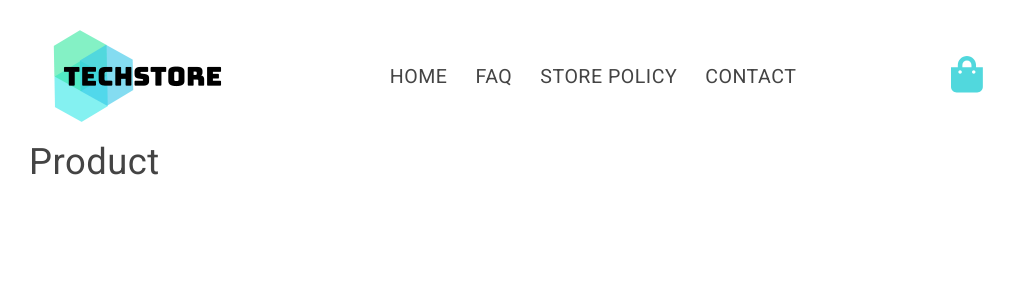
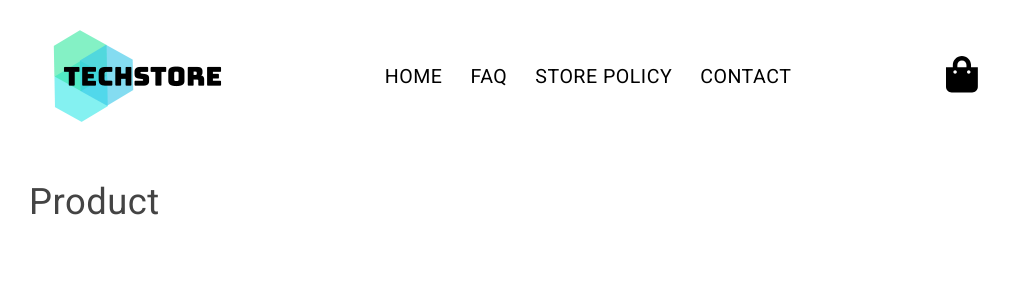
Before and after one commit to paulinastefanska/OnlineShop-FinalProject, a React (Create React App) app in the folder client/: page /product in a window 1280 px wide. Shown: the top 300 px of the page, without its empty margins (126-1140 px from the left). Built offline with nearby package versions, Linux system fonts and the light colour scheme.

Commit message:
Add/Edit styles

```diff
--- a/client/src/components/features/NavBar/NavBar.scss
+++ b/client/src/components/features/NavBar/NavBar.scss
@@ -5,7 +5,16 @@
 	justify-content: space-between;
 	align-items: center;
 	flex-wrap: wrap;
+	margin-bottom: 40px;
+	transition: .3s;
 	.cart-icon {
-		color: $color-light-blue;
+		color: $color-text;
+		padding: 5px;
+		&:hover {
+			color: $color-light-blue;
+		}
+		&.active {
+			color: $color-light-blue;
+		}
 	}
 }
--- a/client/src/components/layout/MainMenu/MainMenu.scss
+++ b/client/src/components/layout/MainMenu/MainMenu.scss
@@ -11,6 +11,12 @@
 
   li {
     margin: 0 $base-size;
+    a {
+      border-bottom: 2px solid $color-text-bright;
+      &:hover {
+        border-bottom: 2px solid $color-light-blue;
+      }
+    }
   }
 
 }
--- a/client/src/styles/global.scss
+++ b/client/src/styles/global.scss
@@ -21,8 +21,4 @@ a, a:hover, a:visited {
   text-decoration: none;
 }
 
-.container {
-  margin-top: 30px;
-}
-
 @import './typography.scss';
--- a/client/src/styles/typography.scss
+++ b/client/src/styles/typography.scss
@@ -6,7 +6,7 @@ h1, h2, h3, h4, h5, h6 {
 }
 
 a {
-  color: $color-text-light;
+  color: $color-text;
   transition: .3s;
 
   &:hover {
```
